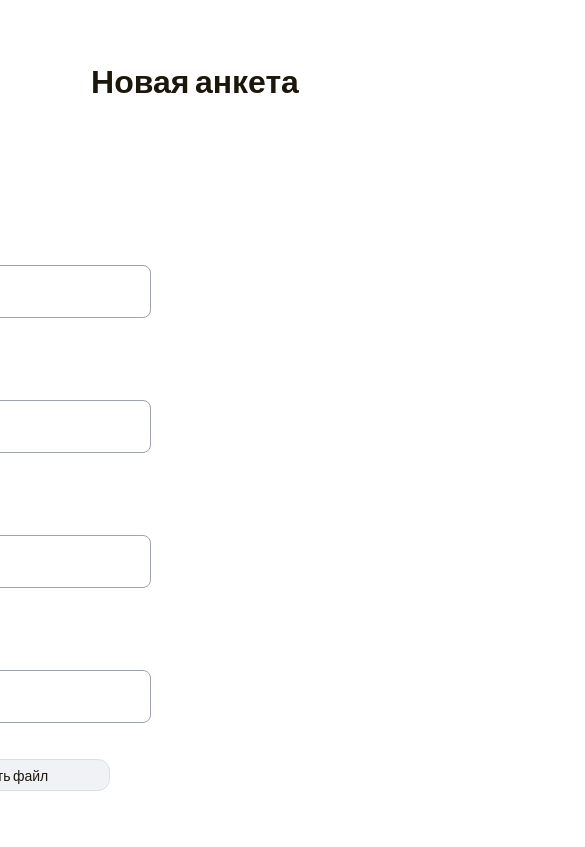
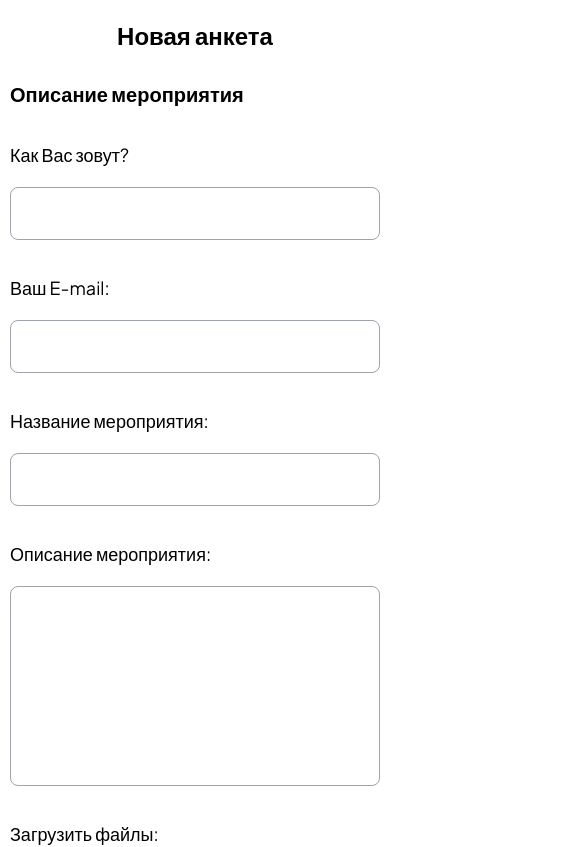
Before and after one commit to lenurseytasanov/fullstack-booking-app, a React (Create React App) app in the folder frontend-app/: page /create in a window 390 px wide. Shown: the top 847 px of the page, 585 px wide, since content can reach past the window. Built offline with nearby package versions, Linux system fonts and the light colour scheme.

Commit message:
Добавление на фон пузырьков + fix

```diff
--- /dev/null
+++ b/frontend-app/src/components/Bubbles/Bubbles.jsx
@@ -0,0 +1,47 @@
+import React, { useEffect, useState } from 'react';
+
+const Bubbles = () => {
+  const [bubbles, setBubbles] = useState([]);
+
+  useEffect(() => {
+    // Создаем новый пузырь каждые 3 секунды
+    const createInterval = setInterval(() => {
+      const newBubble = {
+        id: Date.now(),
+        size: Math.random() * 70 + 80, // Размер от 80px до 150px
+        left: Math.random() * 80 + 10, // Позиция слева от 10% до 90%
+        top: Math.random() * 80 + 10, // Позиция сверху от 10% до 90%
+        duration: Math.random() * 10 + 15 // Длительность анимации от 15 до 25 секунд
+      };
+
+      setBubbles(prev => [...prev, newBubble]);
+
+      // Удаляем пузырь через 20 секунд
+      setTimeout(() => {
+        setBubbles(prev => prev.filter(b => b.id !== newBubble.id));
+      }, 20000);
+    }, 3000);
+
+    return () => clearInterval(createInterval);
+  }, []);
+
+  return (
+    <div className="bubbles-container">
+      {bubbles.map(bubble => (
+        <div
+          key={bubble.id}
+          className="bubble"
+          style={{
+            width: `${bubble.size}px`,
+            height: `${bubble.size}px`,
+            left: `${bubble.left}%`,
+            top: `${bubble.top}%`,
+            animation: `float ${bubble.duration}s infinite`
+          }}
+        />
+      ))}
+    </div>
+  );
+};
+
+export default Bubbles;
--- a/frontend-app/src/components/EventCreate/EventCreate.jsx
+++ b/frontend-app/src/components/EventCreate/EventCreate.jsx
@@ -1,6 +1,6 @@
 import React, { useState } from 'react';
+import AddFieldPopup from '../AddFieldPopup/AddFieldPopup';
 import "../../styles/eventCreate.css";
-import AddFieldPopup from '../AddFieldPopup/AddFieldPopup';
 import { Button } from "@mui/base";
 
 const EventCreate = () => {
@@ -10,7 +10,16 @@ const EventCreate = () => {
 	const handleAddField = (field) => {
 		setAdditionalFields([...additionalFields, field]);
 	};
+	const [selectedFiles, setSelectedFiles] = useState([]);
 
+	const handleFileSelect = (event) => {
+		const files = Array.from(event.target.files);
+		setSelectedFiles(prevFiles => [...prevFiles, ...files]);
+	};
+
+	const handleFileRemove = (index) => {
+		setSelectedFiles(prevFiles => prevFiles.filter((_, i) => i !== index));
+	};
 
 
 	return (
@@ -37,16 +46,39 @@ const EventCreate = () => {
 
 				<div className="field-group">
 					<label className="field-label">Описание мероприятия:</label>
-					<input type="text" className="field-input" />
+					<textarea type="text" className="field-input field-textarea" />
 				</div>
-
-				<div className="field-group">
-					<div className="file-upload-container">
-						<label className="field-label">Загрузить файлы:</label>
-						<button type="button" className="upload-button">Выбрать файл</button>
-					</div>
-				</div>
-
+						<div className="field-group">
+							<div className="file-upload-container">
+								<label className="field-label">Загрузить файлы:</label>
+								<input
+									type="file"
+									multiple
+									onChange={handleFileSelect}
+									style={{ display: 'none' }}
+									id="file-upload"
+								/>
+								<label htmlFor="file-upload" className="upload-button">
+									Выбрать файл
+								</label>
+							</div>
+							{selectedFiles.length > 0 && (
+								<div className="selected-files">
+									{selectedFiles.map((file, index) => (
+										<div key={index} className="file-item">
+											<span>{file.name}</span>
+											<button
+												type="button"
+												className="remove-file"
+												onClick={() => handleFileRemove(index)}
+											>
+												✕
+											</button>
+										</div>
+									))}
+								</div>
+							)}
+						</div>
 				<h2 className="event-section-title">Содержимое анкеты</h2>
 
 				<div className="field-group">
--- a/frontend-app/src/components/WelcomeScreen/WelcomeScreen.jsx
+++ b/frontend-app/src/components/WelcomeScreen/WelcomeScreen.jsx
@@ -17,12 +17,6 @@ export default function WelcomeScreen() {
 
   return (
 	<div className="welcome-container">
-    <div className="bubble bubble-1"></div>
-    <div className="bubble bubble-2"></div>
-    <div className="bubble bubble-3"></div>
-    <div className="bubble bubble-4"></div>
-    <div className="bubble bubble-5"></div>
-    <div className="bubble bubble-6"></div>
       <div className="welcome-section">
         <p className="welcome-heading-style">Добро пожаловать!</p>
         <div className="form-prompt-container">
--- a/frontend-app/src/index.js
+++ b/frontend-app/src/index.js
@@ -1,12 +1,14 @@
 import React from 'react';
 import App from './App';
 import ReactDOM from "react-dom/client";
+import Bubbles from './components/Bubbles/Bubbles';
 import './styles/reset.css'
 import './styles/common.css'
 
 const root = ReactDOM.createRoot(document.getElementById("root"));
 root.render(
-	<React.StrictMode>
-	<App />
- </React.StrictMode>
+  <React.StrictMode>
+    {/* <Bubbles /> */}
+    <App />
+  </React.StrictMode>
 );
--- a/frontend-app/src/styles/WelcomeScreen.css
+++ b/frontend-app/src/styles/WelcomeScreen.css
@@ -15,12 +15,13 @@
 	padding: 0;
 }
 
-.bubble {
-	position: absolute;
-	border-radius: 50%;
-	background: rgba(182, 182, 182, 0.3);
-	pointer-events: none;
-	z-index: 1;
+.field-input:focus,
+.field-input-option:focus,
+.field-textarea:focus {
+  outline: none;
+  border-color: #369eff;
+  box-shadow: 0 0 0 2px rgba(54, 158, 255, 0.2);
+  transition: all 0.2s ease-in-out;
 }
 
 .welcome-section {
@@ -33,14 +34,6 @@
 	align-items: center;
 	padding: 64px 20px;
 }
-
-/* Позиции и размеры пузырей */
-.bubble-1 { width: 100px; height: 100px; left: 10%; top: 20%; animation: float1 20s infinite; }
-.bubble-2 { width: 150px; height: 150px; right: 15%; top: 15%; animation: float2 25s infinite; }
-.bubble-3 { width: 80px; height: 80px; left: 20%; bottom: 20%; animation: float3 15s infinite; }
-.bubble-4 { width: 120px; height: 120px; right: 25%; bottom: 25%; animation: float4 18s infinite; }
-.bubble-5 { width: 90px; height: 90px; left: 40%; top: 10%; animation: float5 22s infinite; }
-.bubble-6 { width: 110px; height: 110px; right: 35%; top: 40%; animation: float6 19s infinite; }
 
 @keyframes float1 {
 	0% { transform: translate(0, 0) rotate(0deg); }
--- a/frontend-app/src/styles/common.css
+++ b/frontend-app/src/styles/common.css
@@ -1,4 +1,34 @@
-body {
-	font-family: 'Plus+Jakarta+Sans', sans-serif;
-	color: #1C170D;
+.bubbles-container {
+	position: fixed;
+	top: 0;
+	left: 0;
+	right: 0;
+	bottom: 0;
+	pointer-events: none;
+	z-index: -1;
 }
+
+.bubble {
+	position: absolute;
+	border-radius: 50%;
+	background: rgba(182, 182, 182, 0.3);
+	pointer-events: none;
+}
+
+@keyframes float {
+	0% {
+		transform: translate(0, 0) rotate(0deg);
+	}
+
+	33% {
+		transform: translate(30px, -50px) rotate(120deg);
+	}
+
+	66% {
+		transform: translate(-20px, 20px) rotate(240deg);
+	}
+
+	100% {
+		transform: translate(0, 0) rotate(360deg);
+	}
+}
--- a/frontend-app/src/styles/eventCreate.css
+++ b/frontend-app/src/styles/eventCreate.css
@@ -90,3 +90,132 @@
 .options-table tr:not(:last-child) td {
   border-bottom: 1px solid #b5b7ba;
 }
+
+.selected-files {
+	margin-top: 10px;
+	display: flex;
+	flex-direction: column;
+	gap: 8px;
+	width: 440px; /* Такая же ширина как у input */
+ }
+
+ .file-item {
+	display: flex;
+	align-items: center;
+	justify-content: space-between;
+	padding: 8px 12px;
+	background: #F0F2F5;
+	border-radius: 8px;
+	font: 400 14px "Plus Jakarta Sans", sans-serif;
+	width: 100%;
+ }
+
+ .file-item span {
+	overflow: hidden;
+	text-overflow: ellipsis;
+	white-space: nowrap;
+	max-width: calc(100% - 40px);
+ }
+
+ .remove-file {
+	background: none;
+	border: none;
+	color: #9EA3AC;
+	cursor: pointer;
+	padding: 4px 8px;
+ }
+
+ .remove-file:hover {
+	color: #FF4D4D;
+ }
+
+ .field-textarea {
+	width: 900px;
+	height: 300px;
+	resize: none;
+	font: 400 16px "Plus Jakarta Sans", sans-serif;
+	line-height: 1.5;
+ }
+
+ @media (max-width: 1024px) {
+	.field-textarea {
+	  width: 100%;
+	  height: 250px;
+	}
+ }
+
+ @media (max-width: 768px) {
+	.field-textarea {
+	  height: 200px;
+	}
+ }
+
+
+@media (max-width: 1024px) {
+	.event-create-container {
+	  padding: 40px 20px;
+	}
+
+	.event-form {
+	  width: 100%;
+	  max-width: 768px;
+	}
+
+	.event-create-title {
+	  font-size: 28px;
+	  margin-bottom: 40px;
+	}
+ }
+
+ @media (max-width: 768px) {
+	.field-input {
+	  width: 100%;
+	}
+
+	.selected-files {
+	  width: 100%;
+	}
+
+	.event-section-title {
+	  font-size: 20px;
+	}
+
+	.field-label {
+	  font-size: 18px;
+	}
+ }
+
+ @media (max-width: 480px) {
+	.event-create-container {
+	  padding: 20px 10px;
+	}
+
+	.event-create-title {
+	  font-size: 24px;
+	  margin-bottom: 30px;
+	}
+
+	.field-group {
+	  gap: 20px;
+	}
+
+	.upload-button {
+	  width: 100%;
+	  max-width: 218px;
+	}
+
+	.file-upload-container {
+	  flex-direction: column;
+	  align-items: flex-start;
+	  gap: 10px;
+	}
+
+	.options-table {
+	  font-size: 14px;
+	}
+
+	.options-table td,
+	.options-table th {
+	  padding: 10px;
+	}
+ }
```
